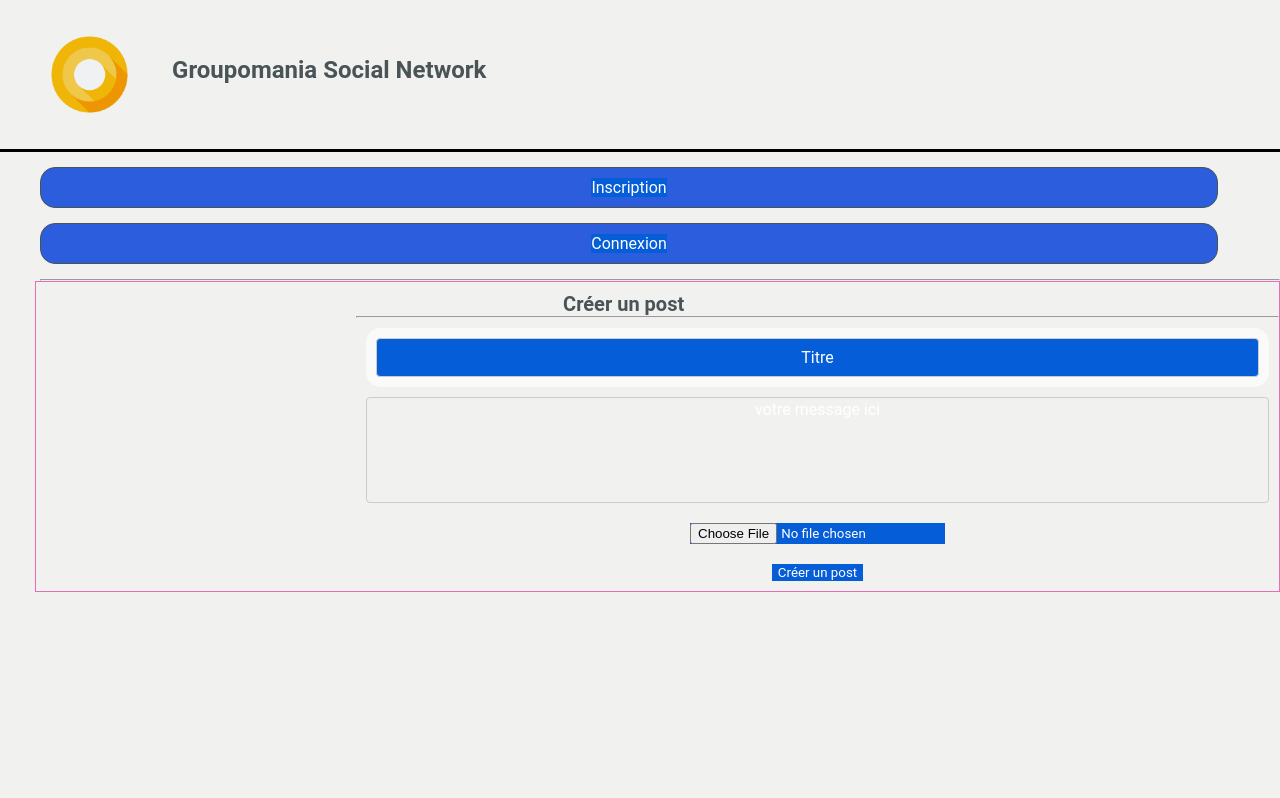
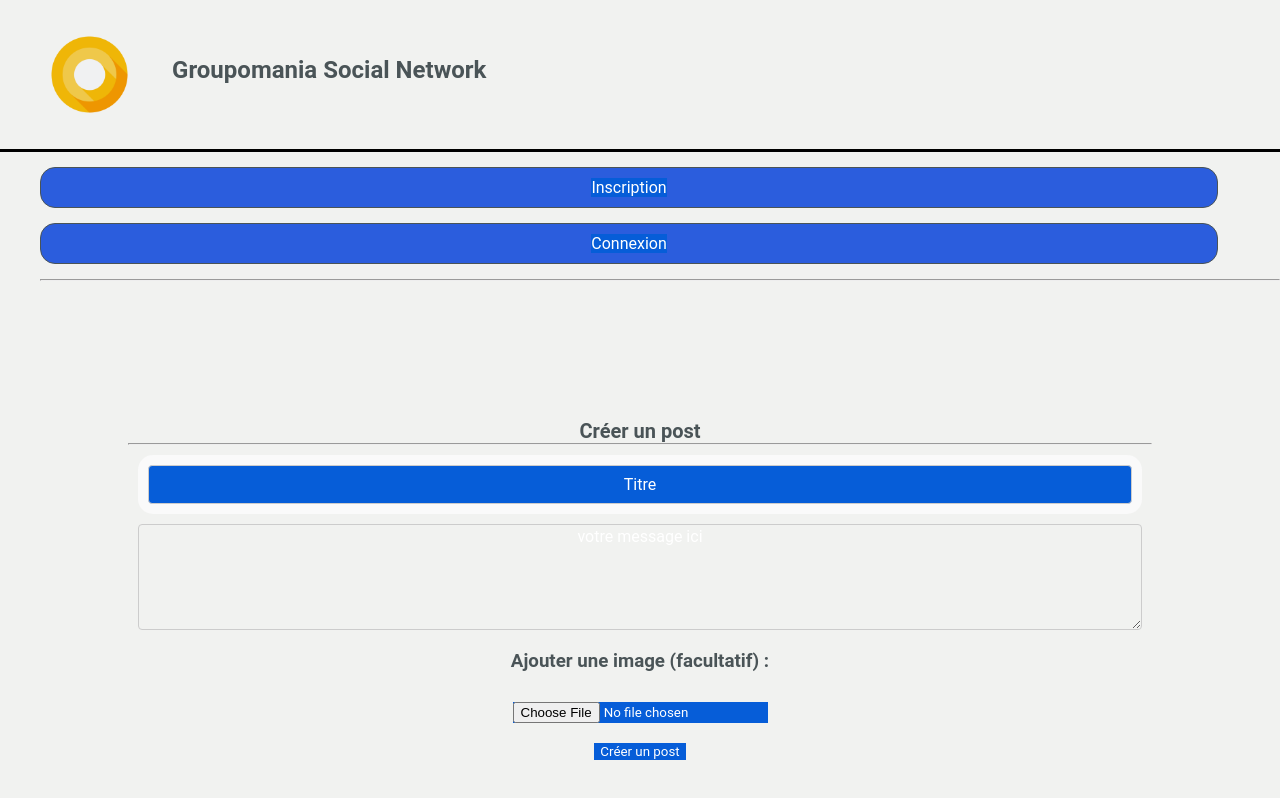
Before and after one commit to stefzouille/groupomania-P7, a React (Create React App) app in the folder frontend_groupomania/: page /Create_post in a window 1280 px wide. Shown: the top 798 px of the page. Built offline with nearby package versions, Linux system fonts and the light colour scheme; the HTML template or start-up script is replaced by a standard one.

Commit message:
add logout bouton

```diff
--- a/frontend_groupomania/src/components/Create_post.js
+++ b/frontend_groupomania/src/components/Create_post.js
@@ -4,8 +4,8 @@ import '../styles/CreatePost.css';
 
 function Create_post(props) {
   return (
-    <div className='formcontrol'>
-      <h1 className='titre'>Créer un post</h1>
+    <div className='formcreate'>
+      <h1 className='titrecreate'>Créer un post</h1>
       <hr />
       <form action="" method="post">
         <div className="form-group">
@@ -18,6 +18,7 @@ function Create_post(props) {
         </div>
         <div>
           {/* // ajouter une image */}
+          <h3 className='h3img'>Ajouter une image (facultatif) : </h3>
           <input type="file" id="image" />
           {/* <button type="submit" className="btn btn-primary">Ajouter une image</button> */}
         </div>
--- a/frontend_groupomania/src/components/Home.js
+++ b/frontend_groupomania/src/components/Home.js
@@ -34,6 +34,20 @@ class Home extends Component {
       )
   }
 
+  // recuperer l id de l utilisateur searchparams.id et localstorage.getItem('token')
+
+  getUserId() {
+    const id = localStorage.getItem('id');
+    return id;
+  }
+
+
+
+
+
+
+
+
   render() {
     if (localStorage.getItem('token')) {
       const { posts } = this.state;
@@ -46,7 +60,10 @@ class Home extends Component {
           }
           }>Se déconnecter</button>
 
-          <h1>Bienvenue sur Groupomania</h1>
+          {/* // afficher le nom de l id de l utilisateur connecté */}
+          <h1>Bienvenue {this.getUserId()}</h1>
+          <hr />
+          {/* <h1>Bienvenue sur Groupomania</h1> */}
           {/* afficher bouton onclick renvoi sur la page Create_post */}
           <button onClick={() => {
             window.location.href = '/Create_post';
--- a/frontend_groupomania/src/styles/CreatePost.css
+++ b/frontend_groupomania/src/styles/CreatePost.css
@@ -1,12 +1,10 @@
-.formcontrol {
-  margin-left: 35px;
-  padding-left: 25%;
+.formcreate {
+  /* margin: 10px; */
+  padding: 10%;
 }
 
-.titre {
-  width: 50%;
+.titrecreate {
   text-align: center;
-  margin-left: 4%;
   font-size: 20px;
   margin-top: 10px;
 }
@@ -32,5 +30,8 @@
   border: 1px solid #ccc;
   border-radius: 4px;
   font-size: 16px;
-  resize: none;
 }
+
+.h3img {
+  margin: 20px;
+}
--- a/frontend_groupomania/src/styles/Home.css
+++ b/frontend_groupomania/src/styles/Home.css
@@ -1,3 +1,7 @@
 * {
   margin: 0;
 }
+.btn:hover {
+  background-color: #cc0303;
+  color: aliceblue;
+}
```
